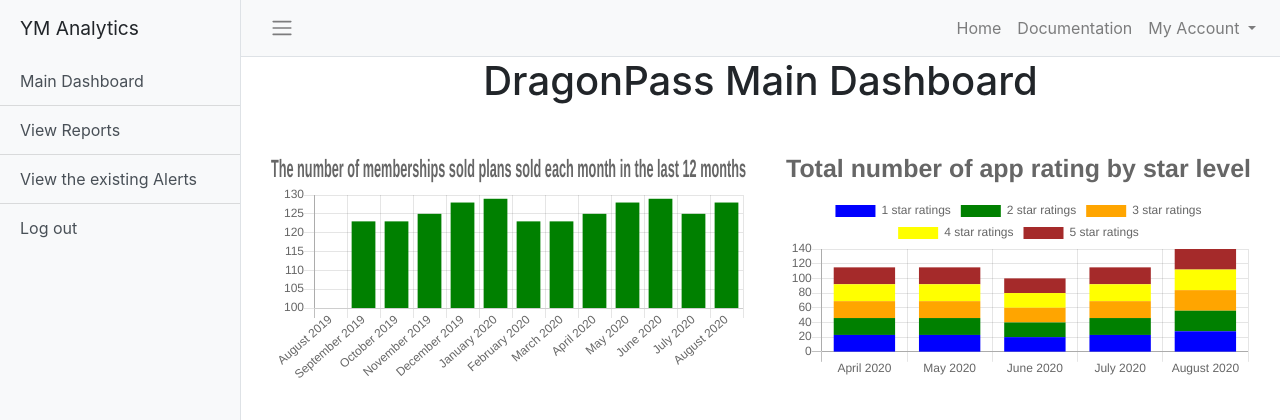
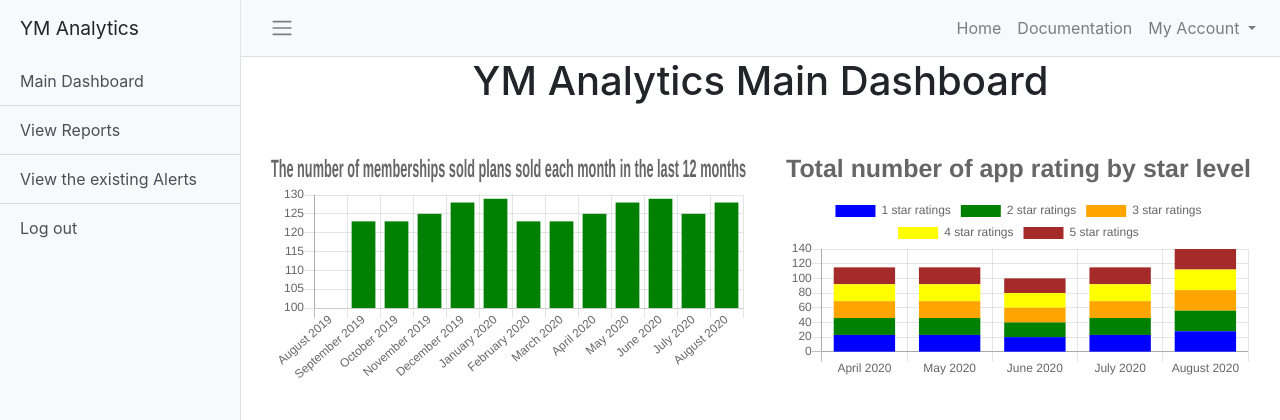
Before and after one commit to yonisM/ymanalytics, a Flask app: page /dashboard in a window 1280 px wide. Shown: the top 420 px of the page. Run offline with Flask 2, Linux system fonts and the light colour scheme; some libraries are stand-ins or nearby versions.

Commit message:
change to dashboard title

```diff
--- a/templates/dashboard.html
+++ b/templates/dashboard.html
@@ -7,7 +7,7 @@
 
 
 <div class = "container">
-    <h1 style="text-align:center"> DragonPass Main Dashboard</h1>
+    <h1 style="text-align:center"> YM Analytics Main Dashboard</h1>
 
 
 <div class ="row" style="margin-top:40px">
```
